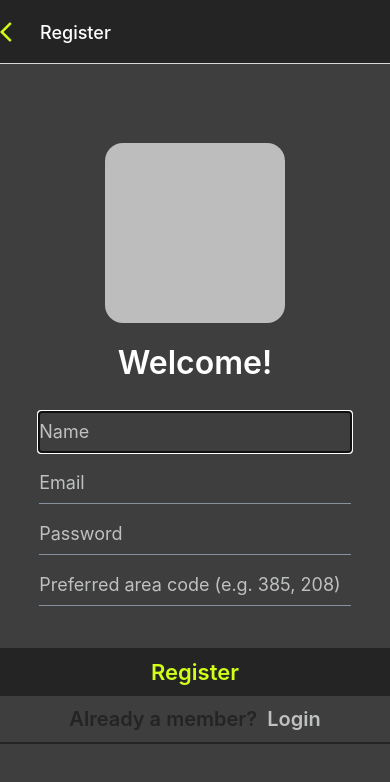
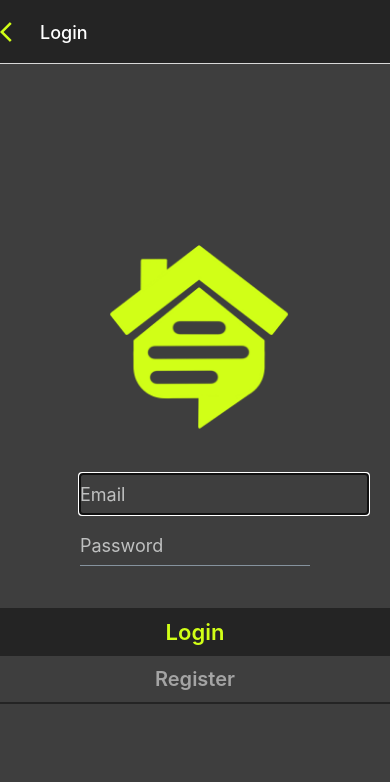
Before and after one commit to kellonparkinson/landlord-mobile-app, a React Native app: screen / in a window 390 px wide. Shown: the top 782 px of the page. Built offline with nearby package versions, Linux system fonts and the light colour scheme.

Commit message:
changed initial route in stack nav

```diff
--- a/App.js
+++ b/App.js
@@ -98,7 +98,7 @@ export default function App() {
       <StatusBar style="light"/>
       <NavigationContainer>
         <Stack.Navigator
-          initialRouteName="Register"
+          initialRouteName="Login"
           screenOptions={stackScreenOptions}
         >
 
```
